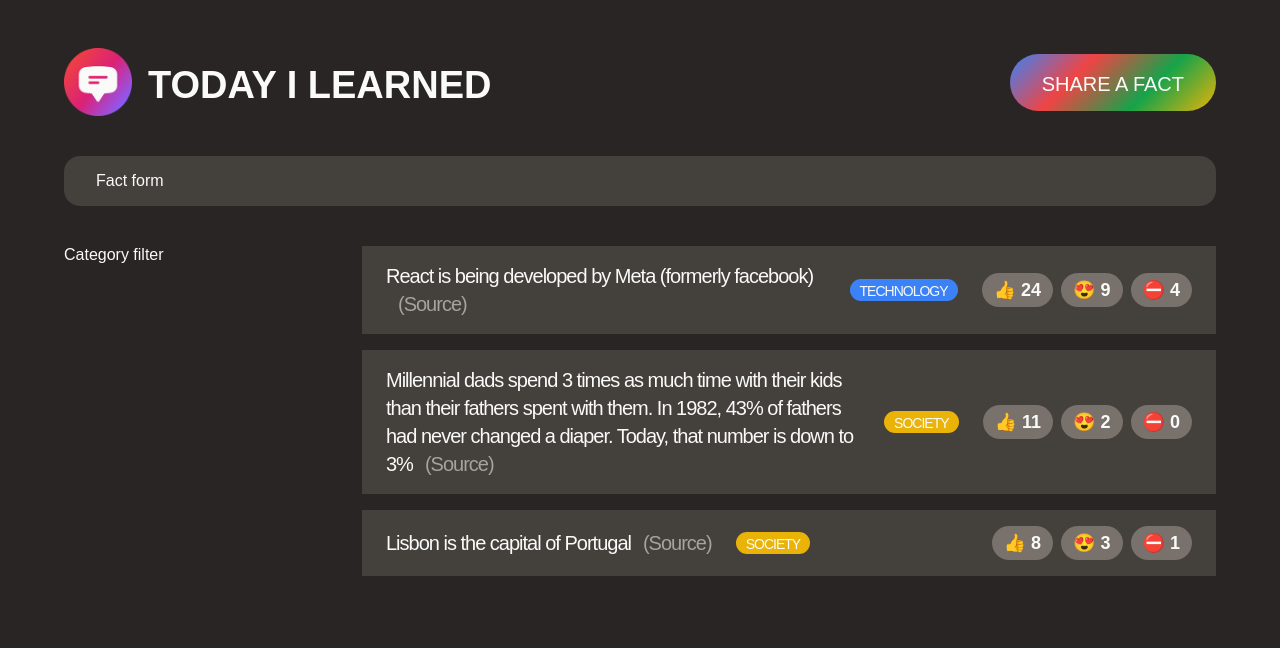
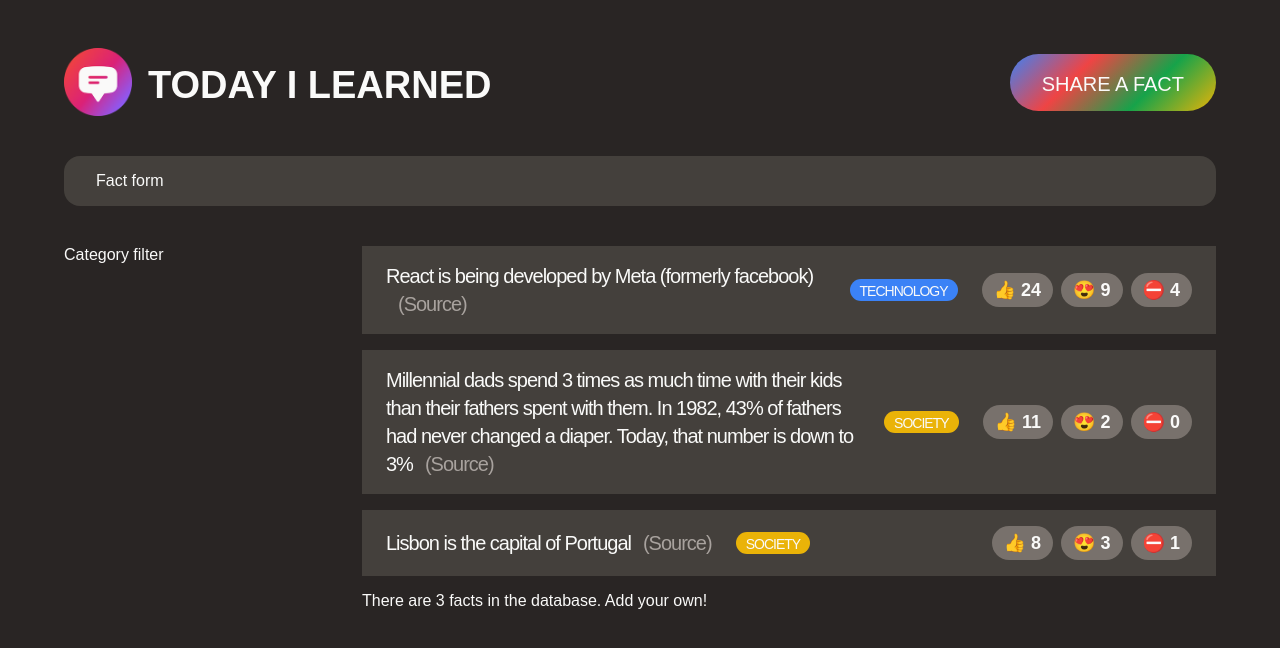
Before and after one commit to cortalo/today-i-learned, a React (Create React App) app: page / in a window 1280 px wide. Shown: the top 648 px of the page. Built offline with nearby package versions, Linux system fonts and the light colour scheme; a web font is replaced by a local one.

Commit message:
passing and receiving props

```diff
--- a/src/App.js
+++ b/src/App.js
@@ -88,7 +88,17 @@
     <section>
       <ul className="facts-list">
         {facts.map((fact) => (
-          <li key={fact.id} className="fact">
+          <Fact key={fact.id} fact={fact} />
+        ))}
+      </ul>
+      <p>There are {facts.length} facts in the database. Add your own!</p>
+    </section>
+  );
+}
+
+function Fact({ fact }) {
+  return (
+    <li className="fact">
       <p>
         {fact.text}
         <a className="source" href={fact.source} target="_blank">
@@ -98,9 +108,8 @@
       <span
         className="tag"
         style={{
-                backgroundColor: CATEGORIES.find(
-                  (cat) => cat.name === fact.category
-                ).color,
+          backgroundColor: CATEGORIES.find((cat) => cat.name === fact.category)
+            .color,
         }}
       >
         {fact.category}
@@ -111,9 +120,6 @@
         <button>⛔ {fact.votesFalse}</button>
       </div>
     </li>
-        ))}
-      </ul>
-    </section>
   );
 }
 
--- a/src/style.css
+++ b/src/style.css
@@ -16,7 +16,7 @@
 }
 
 /* Layout */
-.container {
+#root {
   max-width: 1500px;
   margin: 0 auto;
 }
```
Lines whose indentation alone changed are shown as unchanged.
